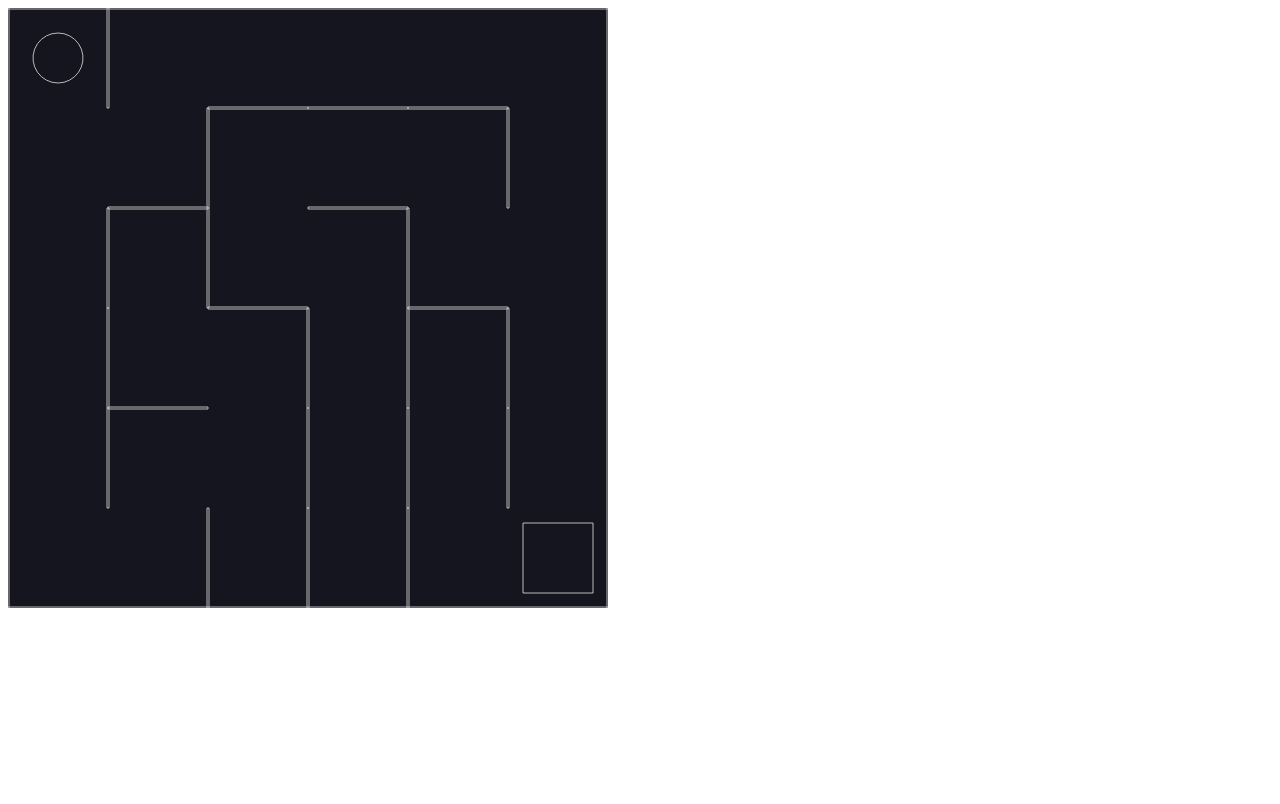
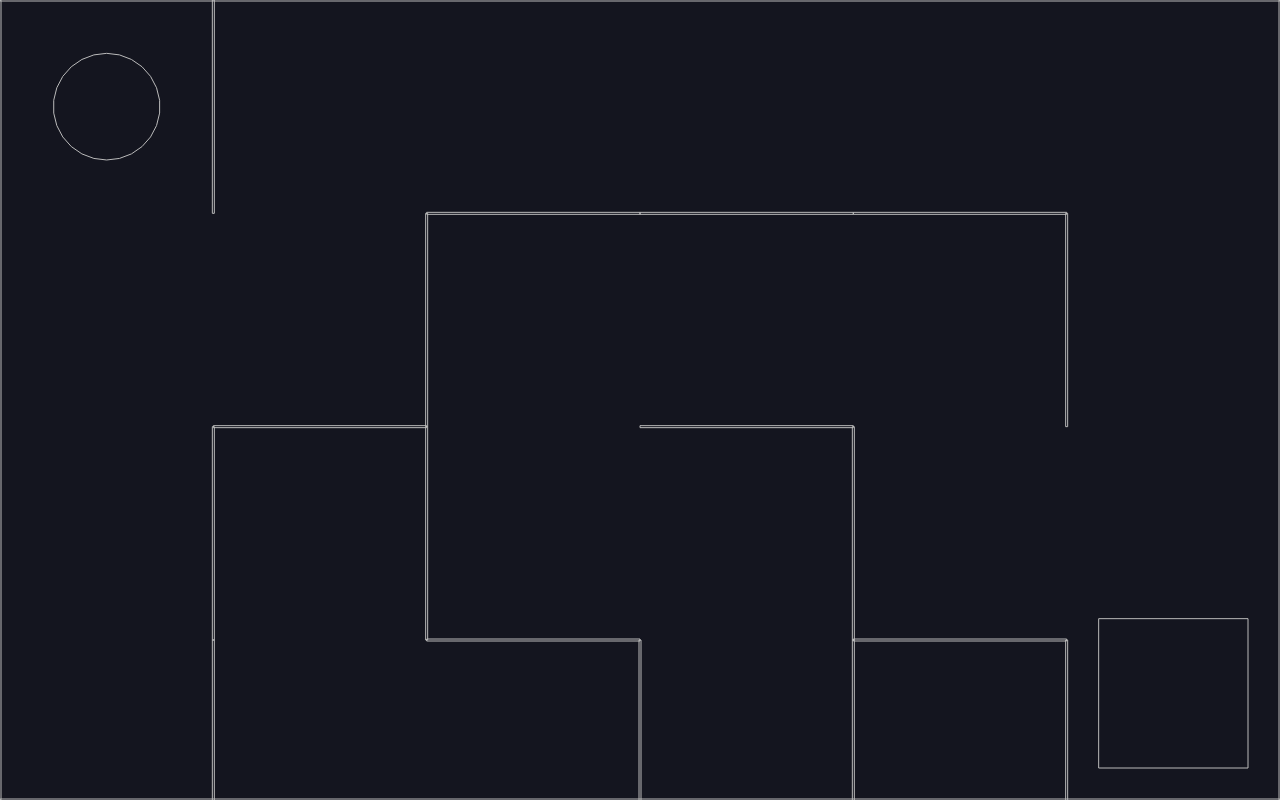
Before and after one commit to ChesterCabahug/maze, a plain HTML site: page index.html in a window 1280 px wide. Drawn offline with nearby package versions, Linux system fonts and the light colour scheme.

Commit message:
stretching the maze canvas to fit the whole screen, the walls aren't working well tho.. gonna fix that next

```diff
--- a/index.html
+++ b/index.html
@@ -5,6 +5,14 @@
     <meta name="viewport" content="width=device-width, initial-scale=1.0">
     <title>Maze Game!</title>
     <script src="https://cdnjs.cloudflare.com/ajax/libs/matter-js/0.14.2/matter.min.js"></script>
+    <style>
+        body {
+            margin: 0;
+            padding: 0;
+            box-sizing: border-box;
+            overflow: hidden;
+        }
+    </style>
 </head>
 <body>
     <script src="index.js"></script>
--- a/index.js
+++ b/index.js
@@ -1,8 +1,8 @@
 const { Engine, Render, Runner, World, Bodies, Body, Events } = Matter
 
 const cells = 6
-const width = 600
-const height = 600
+const width = window.innerWidth
+const height = window.innerHeight
 
 const unitLength = width / cells
 
```
